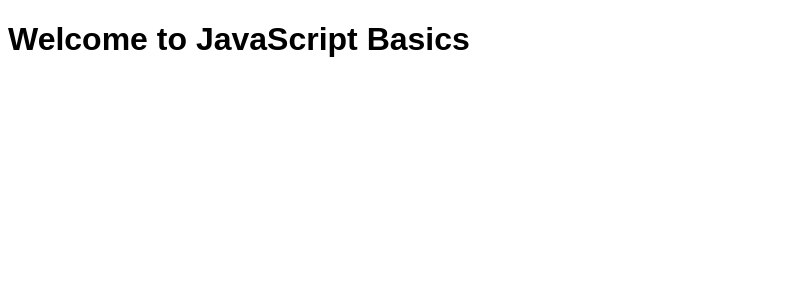
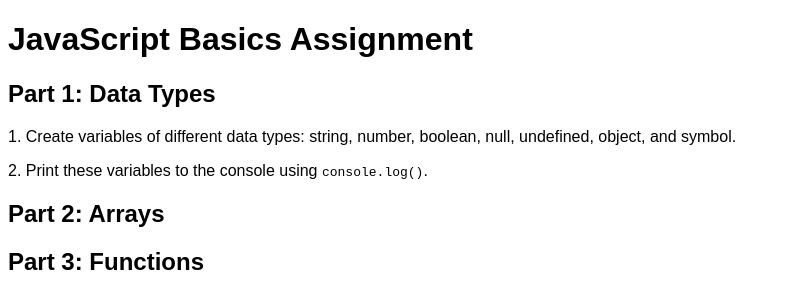
Before and after one commit to FartunAyub/javascript-basics, a plain HTML site: page index.html in a window 1280 px wide. Shown: the whole page, without its empty margins (0-790 px from the left). Drawn offline with Linux system fonts and the light colour scheme.

Commit message:
Set up basic HTML structure with assignment sections

```diff
--- a/index.html
+++ b/index.html
@@ -3,11 +3,28 @@
 <head>
     <meta charset="UTF-8">
     <meta name="viewport" content="width=device-width, initial-scale=1.0">
-    <title>JavaScript Basics</title>
-    <link rel="stylesheet" href="styles.css">
+    <title>JavaScript Basics Assignment</title>
+    <link rel="stylesheet" href="styles.css"> <!-- Link to CSS file -->
 </head>
 <body>
-    <h1>Welcome to JavaScript Basics</h1>
-    <script src="main.js"></script>
+    <h1>JavaScript Basics Assignment</h1>
+
+    <section id="data-types">
+        <h2>Part 1: Data Types</h2>
+        <p>1. Create variables of different data types: string, number, boolean, null, undefined, object, and symbol.</p>
+        <p>2. Print these variables to the console using <code>console.log()</code>.</p>
+    </section>
+
+    <section id="arrays">
+        <h2>Part 2: Arrays</h2>
+        <!-- Content for Arrays will go here -->
+    </section>
+
+    <section id="functions">
+        <h2>Part 3: Functions</h2>
+        <!-- Content for Functions will go here -->
+    </section>
+
+    <script src="main.js"></script> <!-- Link to JavaScript file -->
 </body>
 </html>
```
